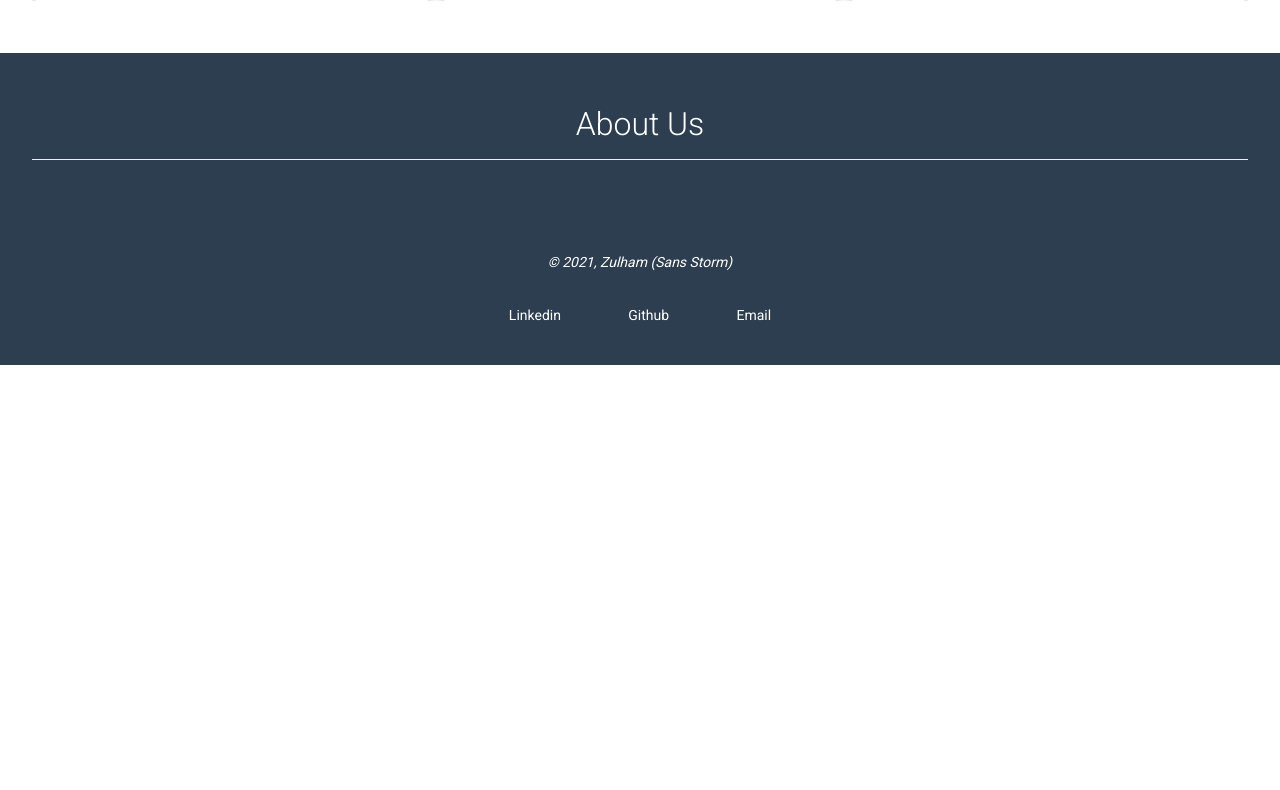
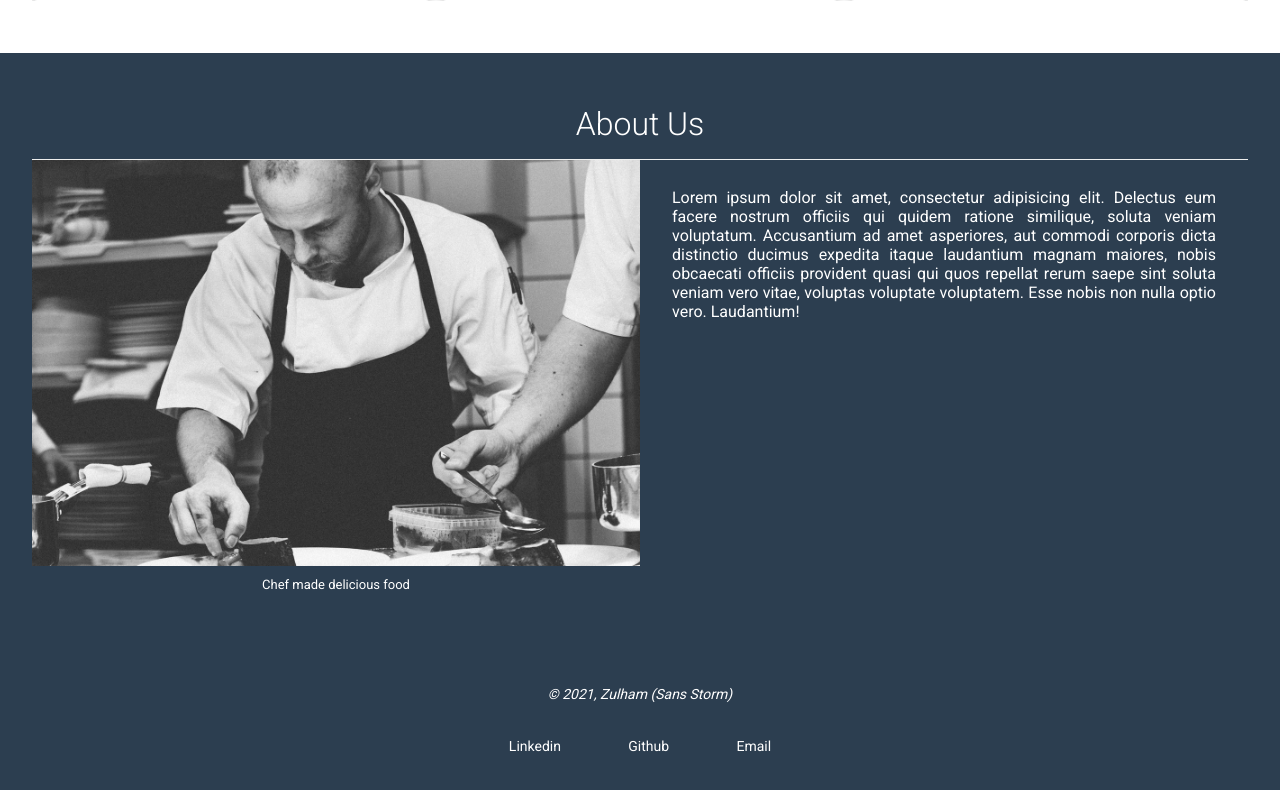
Before and after one commit to Z4nR/18.Restaurant-Apps, a website built with webpack: page src/templates/index.html in a window 1280 px wide. Shown: the part 2800-3590 px from the top of the page. Before the commit the page ends 3165 px from the top, so only its background shows below. Built offline with nearby package versions, Linux system fonts and the light colour scheme; a web font is replaced by a local one.

Commit message:
update about us

```diff
--- a/src/styles/main.css
+++ b/src/styles/main.css
@@ -144,6 +144,14 @@ header {
     border-bottom: 1px solid #eeeeee;
 }
 
+/* resto list container */
+
+resto-list {
+    margin: 32px auto auto;
+    text-align: left;
+    overflow: auto;
+}
+
 /* about us */
 
 .about-us {
@@ -170,12 +178,32 @@ header {
     border-bottom: 1px solid #eeeeee;
 }
 
-/* resto list container */
+.about_us_figure {
+    width: 100%;
+}
 
-resto-list {
-    margin: 32px auto auto;
-    text-align: left;
-    overflow: auto;
+.about_us_figure img {
+    width: 100%;
+}
+
+.about_us_figure figcaption {
+    text-align: center;
+    color: #fff;
+    font-size: 13px;
+    font-weight: 400;
+    margin-top: 8px;
+}
+
+.about_us_content {
+    width: 100%;
+    padding: 16px 0;
+}
+
+.about_us_description {
+    text-align: justify;
+    font-size: 12px;
+    margin-top: 12px;
+    color: #fff;
 }
 
 /* footer */
--- a/src/styles/responsive.css
+++ b/src/styles/responsive.css
@@ -44,6 +44,16 @@ resto-list {
     }
 }
 
+@media screen and (min-width: 455px) {
+    .about_us_content {
+        padding: 16px 16px;
+    }
+
+    .about_us_description {
+        font-size: 16px;
+    }
+}
+
 @media screen and (min-width: 520px) {
     .header_menu {
         display: none;
@@ -53,6 +63,13 @@ resto-list {
         display: flex;
         justify-content: flex-end;
         align-items: center;
+    }
+}
+
+@media screen and (min-width: 650px) {
+    .about_us_content {
+        margin: 0 auto;
+        max-width: 650px;
     }
 }
 
@@ -73,6 +90,15 @@ resto-list {
 }
 
 @media screen and (min-width: 900px){
+    .about-content {
+        display: grid;
+        grid-template-columns: 1fr 1fr;
+    }
+
+    .about_us_content {
+        padding: 16px 32px;
+    }
+
     resto-list {
         display: grid;
         grid-template-columns: 1fr 1fr 1fr;
--- a/src/templates/index.html
+++ b/src/templates/index.html
@@ -22,7 +22,7 @@
                     <li class="nav_item"><a href="/">Home</a></li>
                     <li class="nav_item"><a href="#">Favorite</a></li>
                     <li class="nav_item"><search-box></search-box></li>
-                    <li class="nav_item"><a href="#">About Us</a></li>
+                    <li class="nav_item"><a href="#about-us">About Us</a></li>
                 </ul>
             </nav>
         </div>
@@ -45,9 +45,22 @@
                 <resto-list></resto-list>
             </div>
         </section>
-        <section class="about-us">
+        <section class="about-us" id="about-us">
             <div class="about">
                 <h1 class="about-us-teks">About Us</h1>
+                <div class="about-content">
+                    <figure class="about_us_figure">
+                        <img src="../public/images/heros/hero-image_1.jpg" alt="Chef Image">
+                        <figcaption>Chef made delicious food</figcaption>
+                    </figure>
+                    <div class="about_us_content">
+                        <p class="about_us_description">Lorem ipsum dolor sit amet, consectetur adipisicing elit. Delectus eum
+                            facere nostrum officiis qui quidem ratione similique, soluta veniam voluptatum. Accusantium ad amet
+                            asperiores, aut commodi corporis dicta distinctio ducimus expedita itaque laudantium magnam maiores,
+                            nobis obcaecati officiis provident quasi qui quos repellat rerum saepe sint soluta veniam vero
+                            vitae, voluptas voluptate voluptatem. Esse nobis non nulla optio vero. Laudantium!</p>
+                    </div>
+                </div>
             </div>
         </section>
     </main>
```
Also changed, not shown: src/public/images/heros/hero-image_1.jpg (added).
